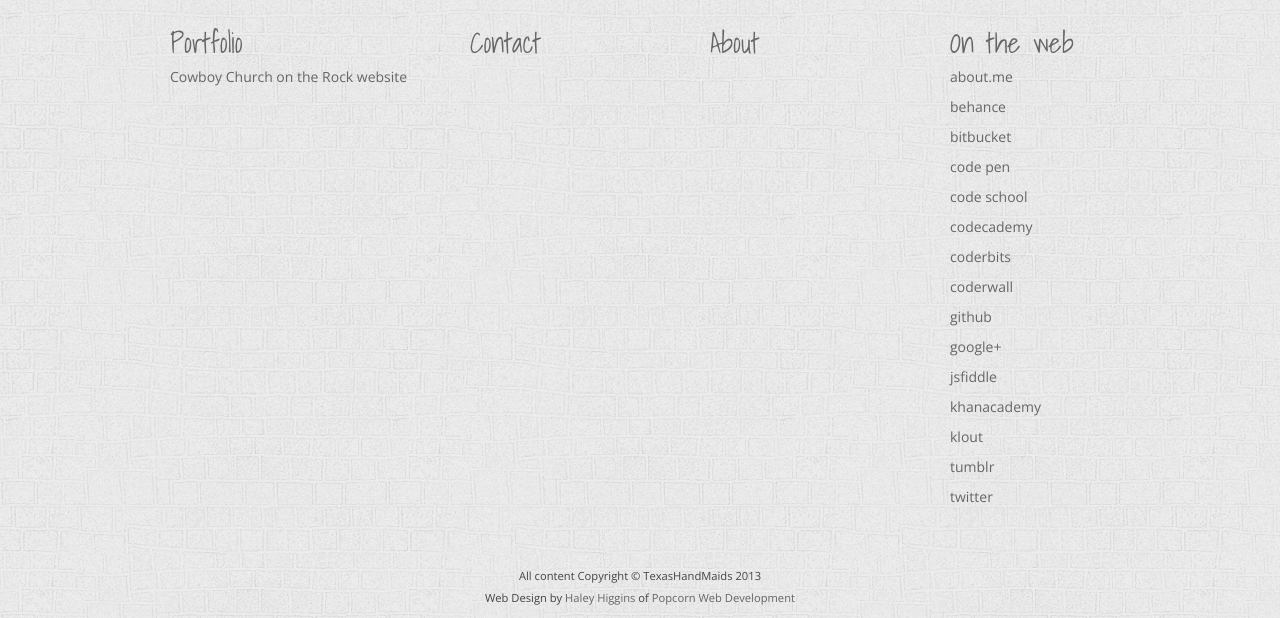
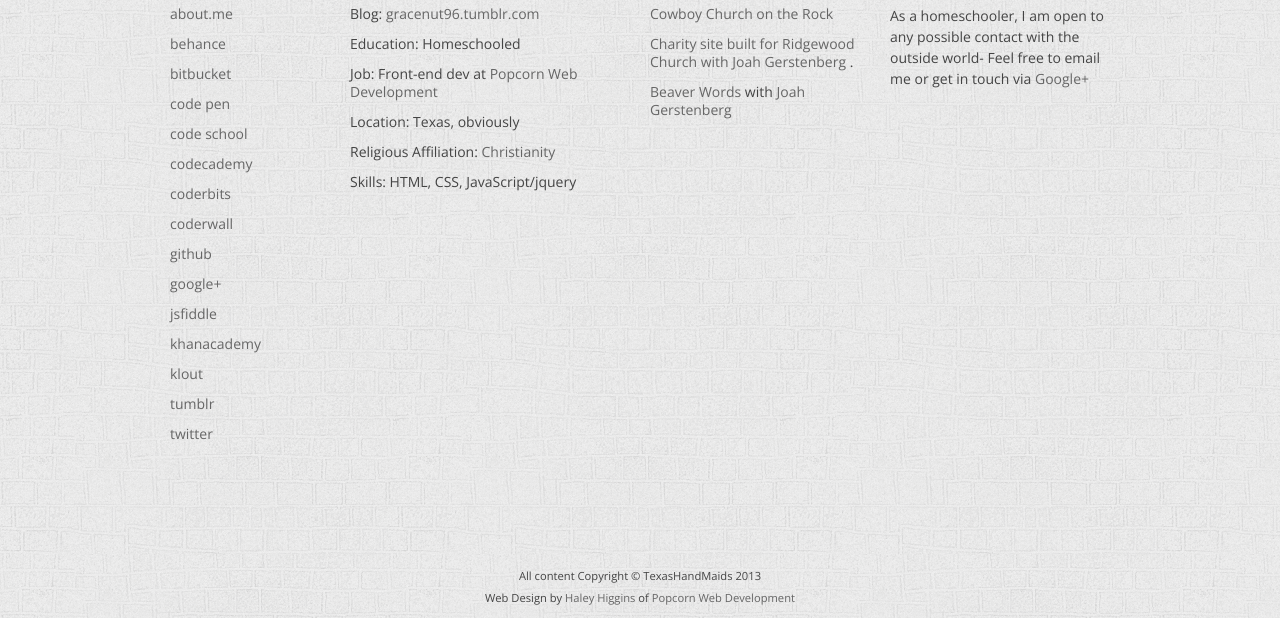
Before and after one commit to imhaleyfyi/thm, a plain HTML site: page haley.html in a window 1280 px wide. Shown: the part 182-800 px from the top of the page. Drawn offline with nearby package versions, Linux system fonts and the light colour scheme.

Commit message:
more work, mostly hpage

```diff
--- a/haley.html
+++ b/haley.html
@@ -45,6 +45,7 @@
 		</header>
 
 		<div class="container sixteen columns" class="hpage">
+			<div class="row">
 			<h1 class="eight columns">Haley</h1>
 				<nav class="eight columns" id="anchors">
 					<ul>
@@ -54,22 +55,9 @@
 						<li>On the web</li>
 					</ul>
 				</nav>
+			</div>
 
-			<section class="five columns">
-				<h3>Portfolio</h3>
-				<ul>
-					<li><a href="http://cowboycotr.com/">Cowboy Church on the Rock website</a></li>
-				</ul>
-			</section>
-
-			<section class="four columns">
-				<h3>Contact</h3>
-			</section>
-
-			<section class="four columns">
-				<h3>About</h3>
-			</section>
-
+			<div class="row">
 				<section class="three columns" id="links">
 					<h3>On the web</h3>
 					<ul>
@@ -90,6 +78,42 @@
 						<li><a href="https://twitter.com/gracenut96" target="_blank">twitter</a></li>
 					</ul>
 				</section>
+
+				<section class="five columns">
+					<h3>About</h3>
+					<ul>
+						<li>Blog: <a href="http://gracenut96.tumblr.com/" target="_blank">gracenut96.tumblr.com</a></li>
+						<li>Education: Homeschooled</li>
+						<li>Job: Front-end dev at <a href="http://www.popcornwebdev.com/" target="_blank">Popcorn Web Development</a></li>
+						<li>Location: Texas, obviously</li>
+						<li>Religious Affiliation: <a href="https://www.truelife.org" target="_blank">Christianity</a></li>
+						<li>Skills: HTML, CSS, JavaScript/jquery</li>
+					</ul>
+				</section>
+
+				<section class="four columns">
+					<h3>Portfolio</h3>
+					<ul>
+						<li><a href="http://cowboycotr.com/">Cowboy Church on the Rock</a></li>
+						<li><a href="http://ridgewoodchurch.us/">Charity site built for Ridgewood Church with
+								<a href="http://about.me/joahg" target="_blank" class="joah">Joah Gerstenberg</a>
+								.</a>
+						</li>
+						<li><a href="http://git.joahg.com/Beaver-Words/">Beaver Words</a> with
+							<a href="http://about.me/joahg" target="_blank" class="joah">Joah Gerstenberg</a>
+						</li>
+					</ul>
+				</section>
+
+				<section class="four columns">
+					<h3>Contact</h3>
+					<p>
+						As a homeschooler, I am open to any possible contact with the outside world-
+						Feel free to email me or get in touch via <a href="gplus.to/gracenut">Google+</a>
+					</p>
+				</section>
+			</div>
+
 		</div><!-- container -->
 
 		<footer class="fixed-bottom">
--- a/stylesheets/layout.css
+++ b/stylesheets/layout.css
@@ -109,11 +109,15 @@ header.fixed-top a:hover, header.fixed-top a:hover h3 {
 	visibility: hidden;
 }
 
+#anchors li {
+	display: inline;
+}
+
 /* #Page Styles
 ================================================== */
 
 /* hpage styles */
-.hpage a:hover {
+.hpage .container a:not(.joah):hover {
 	color: #FF530D;
 }
 
@@ -126,8 +130,12 @@ header.fixed-top a:hover, header.fixed-top a:hover h3 {
 	color: #FF530D;
 }
 
+.hpage .container h3 {
+	border-bottom: 1px solid rgba(255, 83, 13, 0.3);
+}
+
 .hpage .container {
-	margin-top: 80px;
+	margin-top: 60px;
 }
 
 /* #Media Queries
```
Also changed, not shown: index.html (+1 -1 lines). Lines whose indentation alone changed are shown as unchanged.
